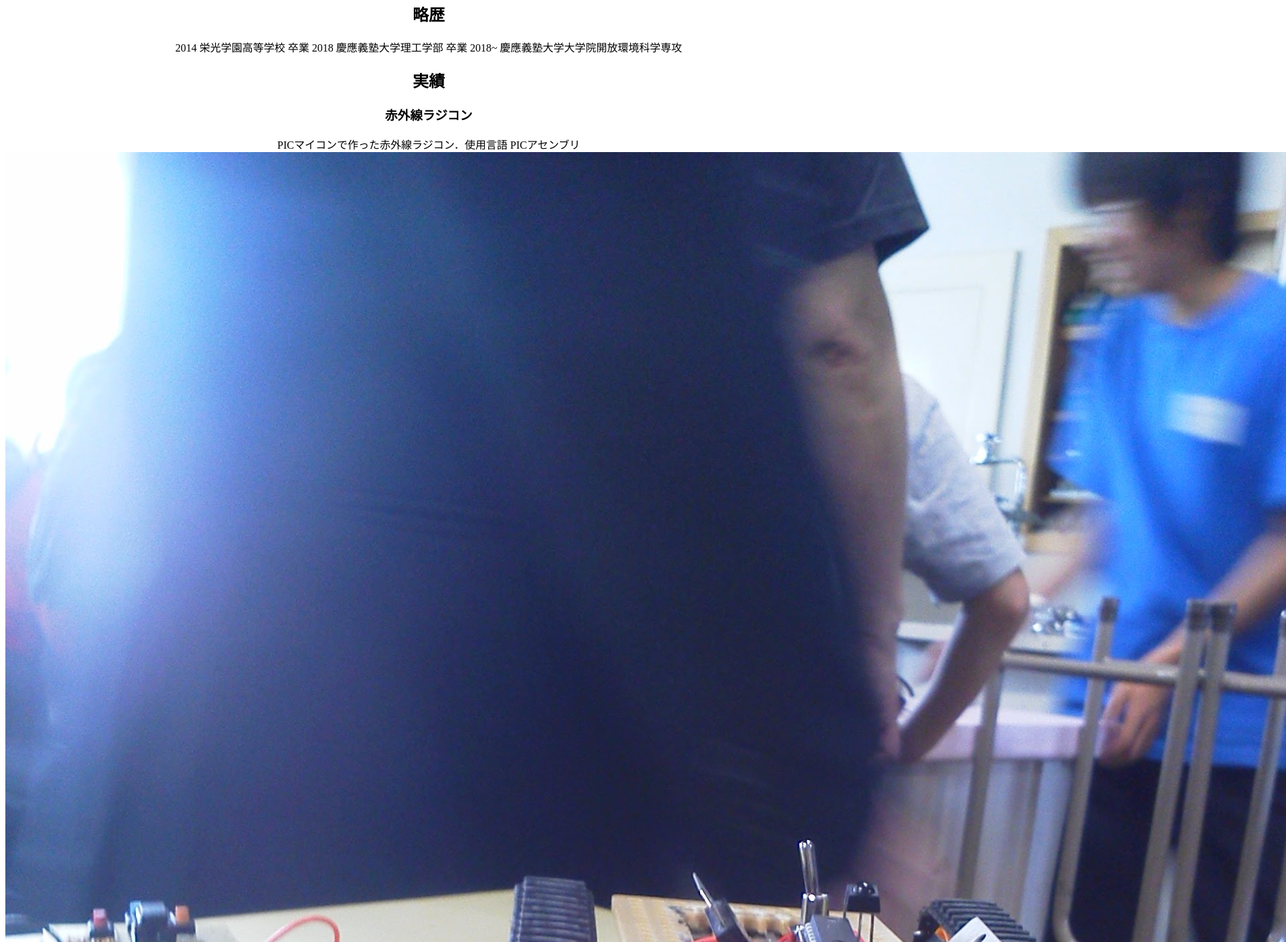
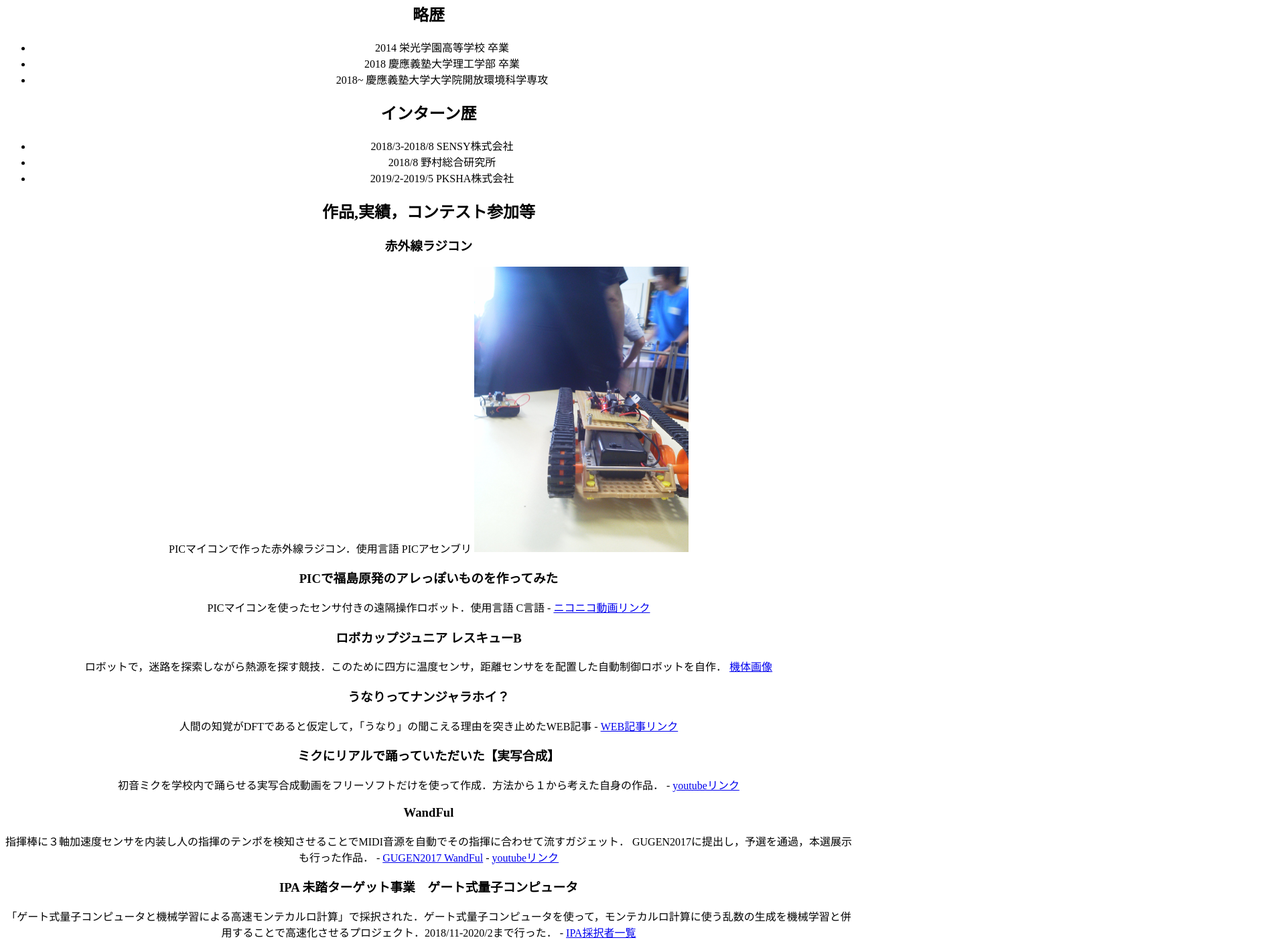
Before and after one commit to IntenF/IntenF.github.io, a plain HTML site: page index.html in a window 1280 px wide. Shown: the part 63-1469 px from the top of the page at 67% size, 1920 px wide, since content can reach past the window. Drawn offline with Linux system fonts and the light colour scheme.

Commit message:
make auto commit

```diff
--- a/index.html
+++ b/index.html
@@ -29,10 +29,32 @@
 </style>
 <h1 id="taichi-nakamura-portfolio">Taichi Nakamura portfolio</h1>
 <h2 id="略歴">略歴</h2>
-<p>2014 栄光学園高等学校 卒業 2018 慶應義塾大学理工学部 卒業 2018~ 慶應義塾大学大学院開放環境科学専攻</p>
-<h2 id="実績">実績</h2>
+<ul>
+<li>2014 栄光学園高等学校 卒業</li>
+<li>2018 慶應義塾大学理工学部 卒業</li>
+<li>2018~ 慶應義塾大学大学院開放環境科学専攻</li>
+</ul>
+<h2 id="インターン歴">インターン歴</h2>
+<ul>
+<li>2018/3-2018/8 SENSY株式会社</li>
+<li>2018/8 野村総合研究所</li>
+<li>2019/2-2019/5 PKSHA株式会社</li>
+</ul>
+<h2 id="作品実績コンテスト参加等">作品,実績，コンテスト参加等</h2>
 <h3 id="赤外線ラジコン">赤外線ラジコン</h3>
-<p>PICマイコンで作った赤外線ラジコン．使用言語 PICアセンブリ <img src="./img/IR_rajikon.JPG" alt="赤外線ラジコンの図" /></p>
+<p>PICマイコンで作った赤外線ラジコン．使用言語 PICアセンブリ <img src="img/IR_rajikon.JPG" width="320" alt="赤外線ラジコン"><!---#![赤外線ラジコンの図](./img/IR_rajikon.JPG) --></p>
+<h3 id="picで福島原発のアレっぽいものを作ってみた">PICで福島原発のアレっぽいものを作ってみた</h3>
+<p>PICマイコンを使ったセンサ付きの遠隔操作ロボット．使用言語 C言語 - <a href="https://www.nicovideo.jp/watch/sm16247713">ニコニコ動画リンク</a></p>
+<h3 id="ロボカップジュニア-レスキューb">ロボカップジュニア レスキューB</h3>
+<p>ロボットで，迷路を探索しながら熱源を探す競技．このために四方に温度センサ，距離センサをを配置した自動制御ロボットを自作． <a href="img/robocup.JPG">機体画像</a></p>
+<h3 id="うなりってナンジャラホイ">うなりってナンジャラホイ？</h3>
+<p>人間の知覚がDFTであると仮定して，「うなり」の聞こえる理由を突き止めたWEB記事 - <a href="https://kcs1959.jp/archives/1921/research/%25E3%2580%2590%25E9%259F%25B3%25E3%2580%2591%25E3%2581%2586%25E3%2581%25AA%25E3%2582%258A%25E3%2581%25A3%25E3%2581%25A6%25E3%2583%258A%25E3%2583%25B3%25E3%2582%25B8%25E3%2583%25A3%25E3%2583%25A9%25E3%2583%259B%25E3%2582%25A4%25EF%25BC%259F">WEB記事リンク</a></p>
+<h3 id="ミクにリアルで踊っていただいた実写合成">ミクにリアルで踊っていただいた【実写合成】</h3>
+<p>初音ミクを学校内で踊らせる実写合成動画をフリーソフトだけを使って作成．方法から１から考えた自身の作品． - <a href="https://youtu.be/YjFwasB_oaU">youtubeリンク</a></p>
+<h3 id="wandful">WandFul</h3>
+<p>指揮棒に３軸加速度センサを内装し人の指揮のテンポを検知させることでMIDI音源を自動でその指揮に合わせて流すガジェット． GUGEN2017に提出し，予選を通過，本選展示も行った作品． - <a href="https://gugen.jp/entry2017/2017-102">GUGEN2017 WandFul</a> - <a href="https://youtu.be/6GtuL4mUTX0">youtubeリンク</a></p>
+<h3 id="ipa-未踏ターゲット事業ゲート式量子コンピュータ">IPA 未踏ターゲット事業　ゲート式量子コンピュータ</h3>
+<p>「ゲート式量子コンピュータと機械学習による高速モンテカルロ計算」で採択された．ゲート式量子コンピュータを使って，モンテカルロ計算に使う乱数の生成を機械学習と併用することで高速化させるプロジェクト．2018/11-2020/2まで行った． - <a href="https://www.ipa.go.jp/jinzai/target/2018/koubokekka2_index.html">IPA採択者一覧</a></p>
 <h2 id="sns">SNS</h2>
 <ul>
 <li><a href="https://qiita.com/IntenF">Qiita</a></li>
```
Also changed, not shown: 1 other file.
